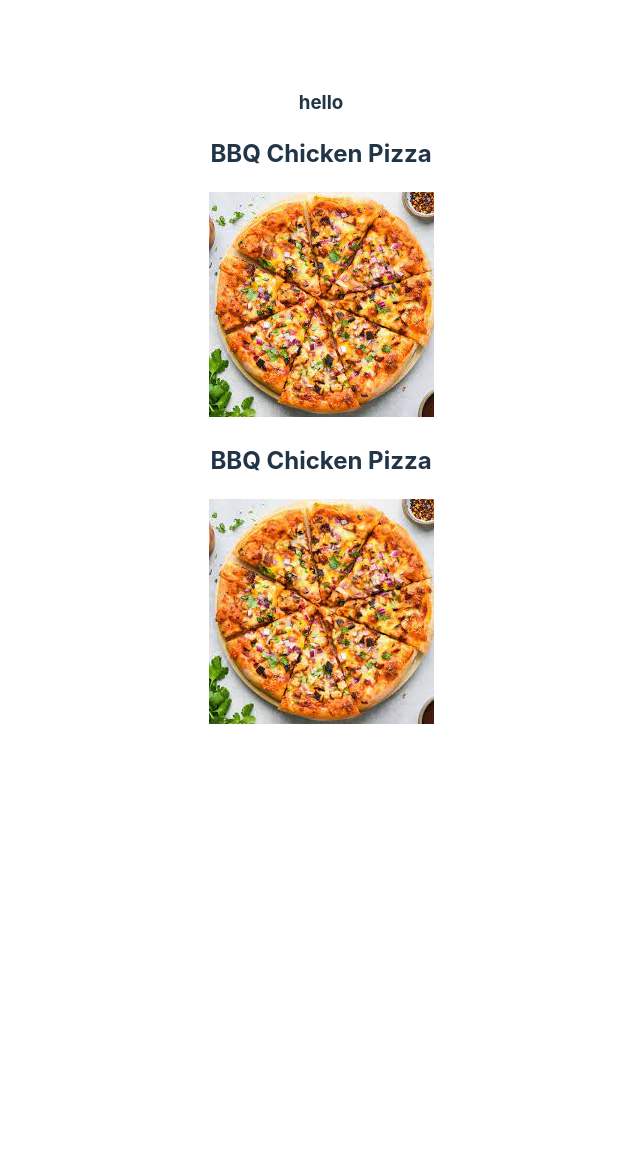
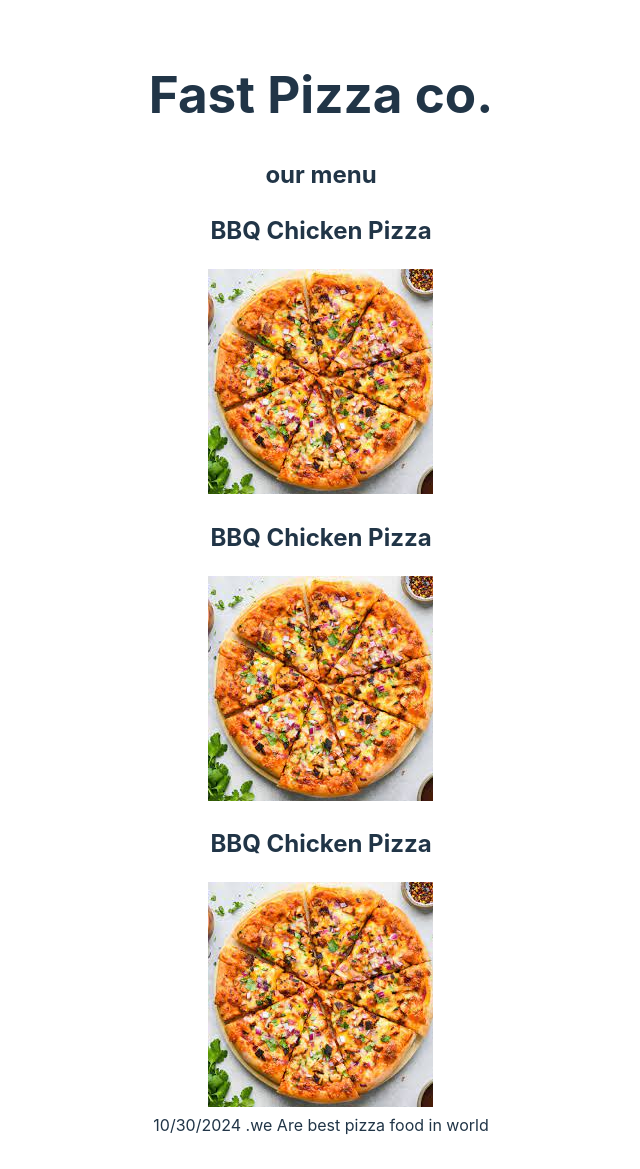
Before and after one commit to AbolfazlTarahomi/React-03, a React (Vite) app: page / in a window 1280 px wide. Shown: the whole page, without its empty margins (319-959 px from the left). Before the commit the page ends 800 px from the top, so only its background shows below. Built offline with nearby package versions, Linux system fonts and the light colour scheme.

Commit message:
add header

```diff
--- a/src/App.jsx
+++ b/src/App.jsx
@@ -1,4 +1,4 @@
-import { useState } from "react";
+import React, { useState } from "react";
 import reactLogo from "./assets/react.svg";
 import viteLogo from "/vite.svg";
 import "./App.css";
@@ -49,11 +49,35 @@ const pizzaData = [
 function App() {
   return (
     <div>
-      <h3>hello</h3>
+      <Header />
+      <Menu />
+      <Footer />
+    </div>
+  );
+}
+
+function Header() {
+  return <h1>Fast Pizza co.</h1>;
+}
+
+function Menu() {
+  return (
+    <div>
+      <h2> our menu</h2>
+      <Pizza />
       <Pizza />
       <Pizza />
     </div>
   );
+}
+
+function Footer() {
+  return (
+    <footer>
+      {new Date().toLocaleDateString()} .we Are best pizza food in world
+    </footer>
+  );
+  // return  React.createElement('FOOTER', null, "we Are best pizza food in world" );
 }
 
 function Pizza() {
```
